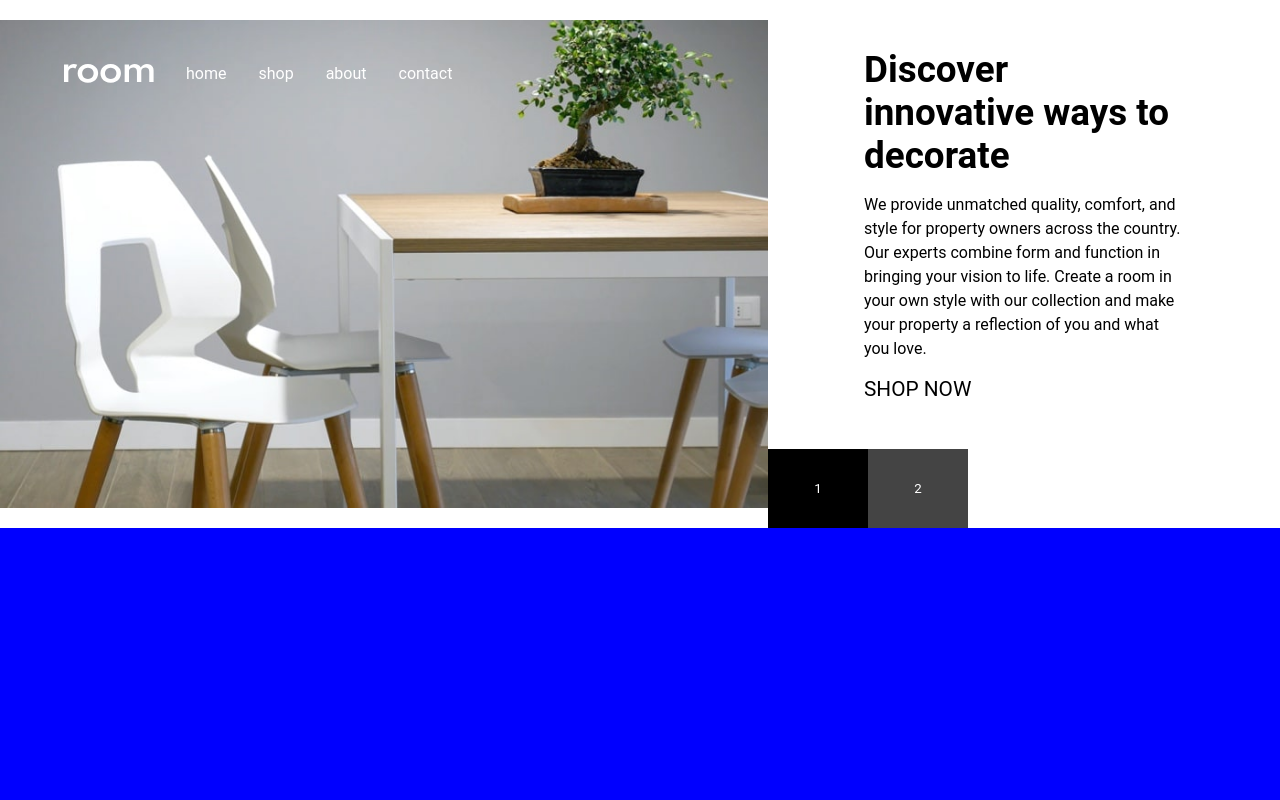
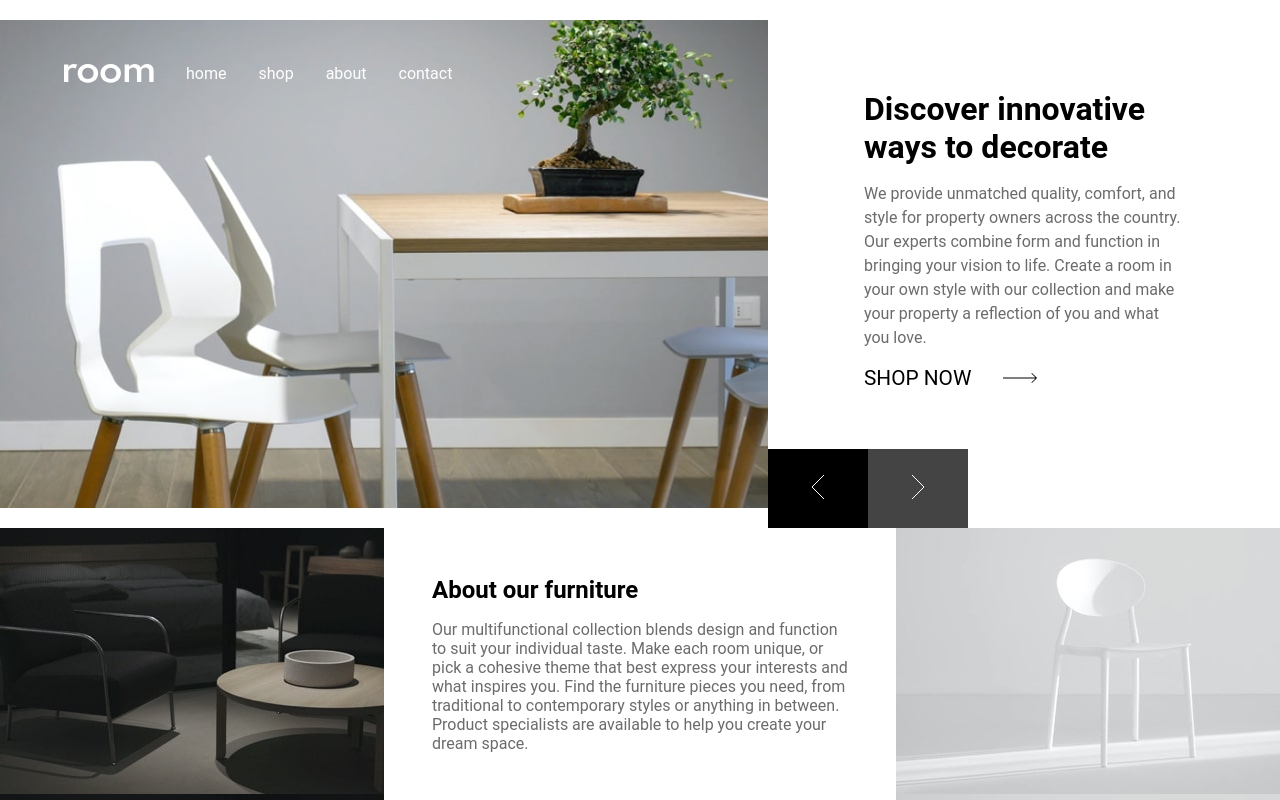
Before and after one commit to PedroMakengo/room-homepage, a Next.js app: page / in a window 1280 px wide. Built offline with nearby package versions, Linux system fonts and the light colour scheme.

Commit message:
Terminando o site

```diff
--- a/src/components/Background/index.tsx
+++ b/src/components/Background/index.tsx
@@ -23,13 +23,34 @@ export function Background() {
               with our collection and make your property a reflection of you and
               what you love.
             </p>
-            <a href="#">SHOP NOW </a>
+            <a href="#">
+              SHOP NOW <img src="../../images/icon-arrow.svg" alt="" />{" "}
+            </a>
           </div>
           <div className={style.buttons}>
-            <button className={style.active}>1</button>
-            <button>2</button>
+            <button className={style.active}>
+              <img src="../../images/icon-angle-left.svg" alt="" />
+            </button>
+            <button>
+              <img src="../../images/icon-angle-right.svg" alt="" />
+            </button>
           </div>
         </div>
+      </section>
+      <section className={style.about}>
+        <div className={style.banner}></div>
+        <div className={style.aboutContent}>
+          <h1>About our furniture</h1>
+          <p>
+            Our multifunctional collection blends design and function to suit
+            your individual taste. Make each room unique, or pick a cohesive
+            theme that best express your interests and what inspires you. Find
+            the furniture pieces you need, from traditional to contemporary
+            styles or anything in between. Product specialists are available to
+            help you create your dream space.
+          </p>
+        </div>
+        <div className={style.background}></div>
       </section>
     </main>
   );
--- a/src/components/Background/style.module.scss
+++ b/src/components/Background/style.module.scss
@@ -3,7 +3,6 @@
   padding: 0;
   width: 100%;
   height: 100vh;
-  background-color: blue;
 
   .contentTop {
     height: 66%;
@@ -55,13 +54,16 @@
         padding: 0 6rem;
         font-family: Roboto;
 
+        padding-top: 2rem;
+
         h1 {
-          font-size: 2.3rem !important;
+          font-size: 2rem !important;
           margin-bottom: 1rem;
         }
         p {
           line-height: 1.5rem;
           margin-bottom: 1rem;
+          color: #5f5f5fec;
         }
 
         a {
@@ -70,8 +72,14 @@
           width: 100%;
 
           text-align: left;
+          align-items: center;
 
           float: left;
+
+          img {
+            height: 10px;
+            margin-left: 2rem;
+          }
         }
       }
 
@@ -88,6 +96,7 @@
 
           background: #444444;
           color: #fff;
+          cursor: pointer;
 
           &.active {
             background: #000;
@@ -96,4 +105,39 @@
       }
     }
   }
+
+  .about {
+    height: 34%;
+    background-color: #fff;
+
+    display: flex;
+
+    .banner {
+      width: 30%;
+      background-image: url(../../../public/images/image-about-dark.jpg);
+    }
+
+    .aboutContent {
+      width: 40%;
+      height: 100%;
+
+      display: flex;
+      flex-direction: column;
+
+      padding: 3rem;
+
+      h1 {
+        margin-bottom: 1rem;
+      }
+
+      p {
+        color: #5f5f5fec;
+      }
+    }
+
+    .background {
+      width: 30%;
+      background-image: url(../../../public/images/image-about-light.jpg);
+    }
+  }
 }
```
